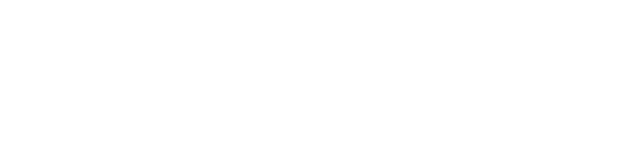
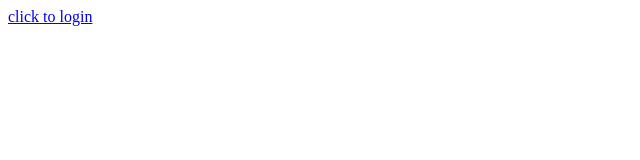
Before and after one commit to boi-network12/bot-invest, a plain HTML site: page index.html in a window 1280 px wide. Shown: the whole page, without its empty margins (0-640 px from the left). Drawn offline with Linux system fonts and the light colour scheme.

Commit message:
add the a link

```diff
--- a/index.html
+++ b/index.html
@@ -7,6 +7,6 @@
     <title>Document</title>
 </head>
 <body>
-
+    <a href="./register.html">click to login</a>
 </body>
 </html>
```
